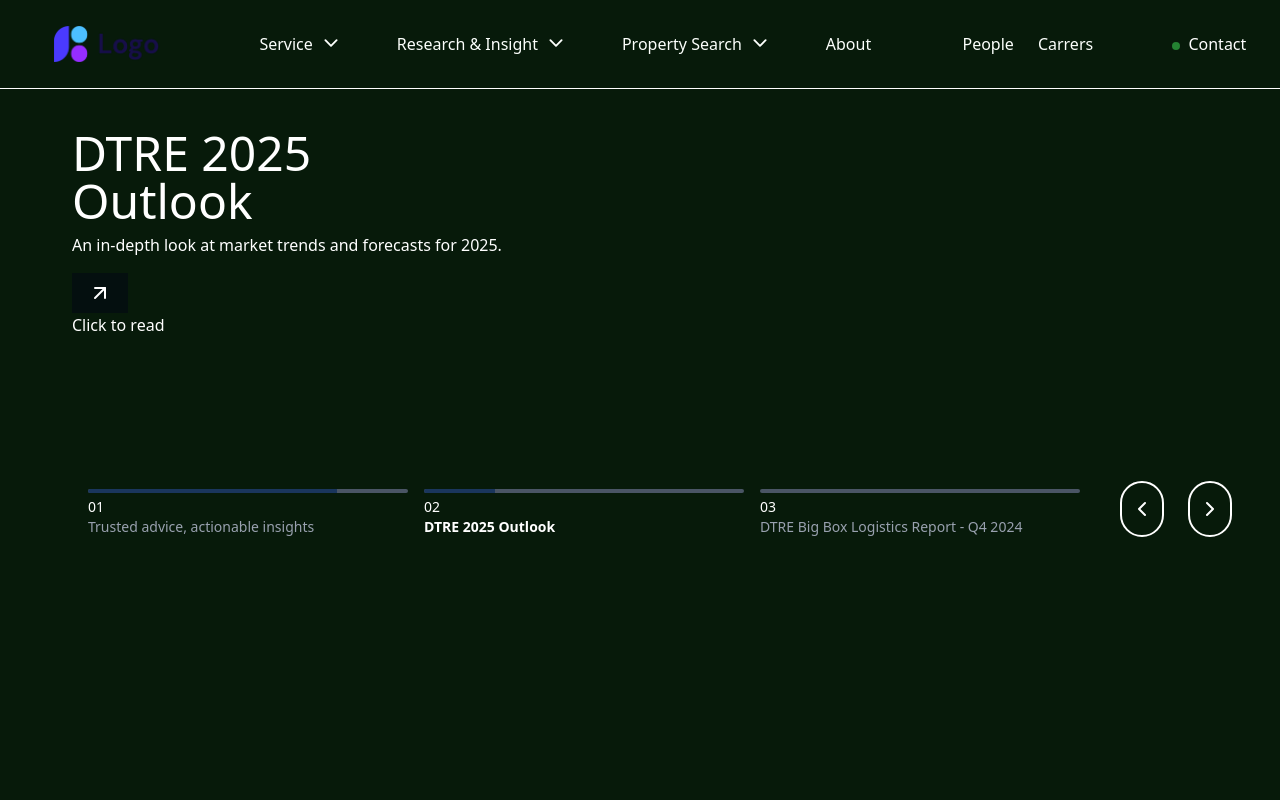
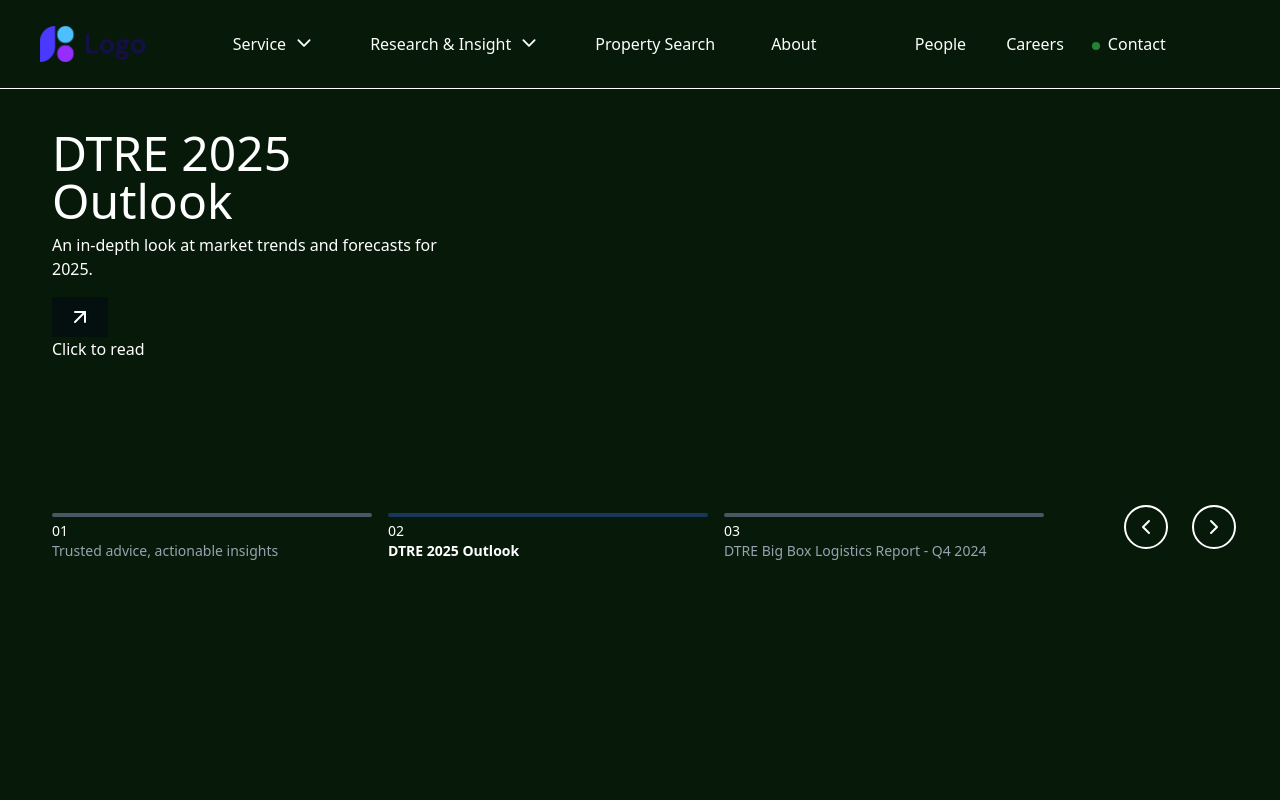
Before and after one commit to Marie-Adedayo/african-group, a React (Vite) app in the folder client/: page / in a window 1280 px wide. Shown: the top 800 px of the page. Built offline with nearby package versions, Linux system fonts and the light colour scheme.

Commit message:
Navbar and Hero Section

```diff
--- a/client/src/Components/Hero.jsx
+++ b/client/src/Components/Hero.jsx
@@ -9,10 +9,24 @@
 import { FiArrowUpRight } from "react-icons/fi";
 
 const slides = [
-  { id: 1, title: "Trusted advice, actionable insights", description: "Stay ahead with expert opinions and strategies for growth.", button: "Click to read" },
-  { id: 2, title: "DTRE 2025 Outlook", description: "An in-depth look at market trends and forecasts for 2025.", button: "Click to read" },
-  { id: 3, title: "DTRE Big Box Logistics Report - Q4 2024", description: "Discover the latest logistics data and key takeaways.", button: "Click to read" },
-
+  {
+    id: 1,
+    title: "Trusted advice, actionable insights",
+    description: "Stay ahead with expert opinions and strategies for growth.",
+    button: "Click to read",
+  },
+  {
+    id: 2,
+    title: "DTRE 2025 Outlook",
+    description: "An in-depth look at market trends and forecasts for 2025.",
+    button: "Click to read",
+  },
+  {
+    id: 3,
+    title: "DTRE Big Box Logistics Report - Q4 2024",
+    description: "Discover the latest logistics data and key takeaways.",
+    button: "Click to read",
+  },
 ];
 
 const Hero = () => {
@@ -20,8 +34,7 @@
   const swiperRef = useRef(null);
 
   return (
-    <div className="bg-[#071a0a] relative w-full min-h-screen flex flex-col gap-10 md:gap-20 items-center text-white">
-
+    <div className="bg-[#071a0a] relative w-full min-h-screen flex flex-col gap-12 md:gap-20 items-center text-white pl-3 md-">
       {/* Swiper */}
       <Swiper
         modules={[Navigation, Autoplay]}
@@ -33,31 +46,33 @@
         className="w-full"
       >
         {slides.map((slide) => (
-          <SwiperSlide key={slide.id} className="flex flex-col items-center text-center md:items-start md:text-start mt-10">
-            <div className="mx-10 md:mx-18">
+          <SwiperSlide
+            key={slide.id}
+            className="flex flex-col items-start text-start mt-10 gap-8 md:gap-10"
+          >
+            <div className="mx-4 md:mx-10">
               <div>
-                    <h1 className="text-5xl w-[400px] font-normal">{slide.title}</h1>
-                    <p className="mt-2">{slide.description}</p>
+                <h1 className="text-4xl md:text-5xl w-[70%] md:w-[400px] font-normal">
+                  {slide.title}
+                </h1>
+                <p className="mt-2 text-sm md:text-base w-[70%] md:w-[400px]">{slide.description}</p>
               </div>
               <div className="mt-4 group flex flex-row">
                 <a href="">
-                        <button className="flex items-center gap-2 text-lg font-semibold bg-[#040f0f] px-4 py-2  hover:bg-[#2ba84a] transition-all duration-300">
-                            <FiArrowUpRight className="w-6 h-6 transition-all duration-500 group-hover:rotate-45 group-hover:scale-110" />
-
+                  <button className="flex items-center gap-2 text-sm md:text-lg font-semibold bg-[#040f0f] px-4 py-2 group-hover:bg-[#2ba84a] transition-all duration-300">
+                    <FiArrowUpRight className="w-5 h-5 md:w-6 md:h-6 transition-all duration-500 group-hover:rotate-45 group-hover:scale-110" />
                   </button>
                   {slide.button}
                 </a>
-
               </div>
             </div>
-
           </SwiperSlide>
         ))}
       </Swiper>
 
-        <div className="w-full flex flex-col md:flex-row gap-4 md:gap-10 mx-10 md:ml-18">
+      <div className="w-full flex flex-col md:flex-row gap-4 md:gap-20">
             {/* Pagination */}
-            <div className="flex gap-4 mt-6 ml-10 md:ml-18">
+            <div className=" gap-4 mt-6 ml-4 md:ml-10 hidden md:flex">
             {slides.map((slide, index) => (
                 <div
                 key={slide.id}
@@ -65,15 +80,23 @@
                 onClick={() => swiperRef.current?.slideToLoop(index)}
                 >
                 {/* Progress bar */}
-                    <div className="w-[20rem] h-1 bg-gray-600 rounded-full overflow-hidden">
+                <div className="w-40 md:w-[20rem] h-1 bg-gray-600 rounded-full overflow-hidden">
                     <div
-                        className={`h-full bg-[#1a365d] transition-all duration-[5000ms] ${index === activeIndex ? "w-full" : "w-0"}`}
+                    className={`h-full bg-[#1a365d] transition-all duration-[5000ms] ${
+                        index === activeIndex ? "w-full" : "w-0"
+                    }`}
                     ></div>
                 </div>
                 {/* Slide Number */}
-                    <p className="text-sm mt-1">{`0${slide.id}`}</p>
+                <p className="text-xs md:text-sm mt-1">{`0${slide.id}`}</p>
                 {/* Slide Label */}
-                    <div className={`text-sm ${index === activeIndex ? "font-bold text-white" : "text-gray-400"}`}>
+                <div
+                    className={`text-xs md:text-sm ${
+                    index === activeIndex
+                        ? "font-bold text-white"
+                        : "text-gray-400"
+                    }`}
+                >
                     {slide.title}
                 </div>
                 </div>
@@ -81,17 +104,21 @@
             </div>
 
             {/* Navigation Arrows */}
-            <div className="flex gap-6 mt-4 item-end">
-                <button className="prev p-2 bg-transparent  border-2 rounded-full hover:bg-gray-700" onClick={() => swiperRef.current?.slidePrev()}>
+            <div className="flex gap-6 mt-96 md:mt-4 items-baseline md:item-end">
+            <button
+                className="prev p-2 bg-transparent border-2 rounded-full hover:bg-gray-700"
+                onClick={() => swiperRef.current?.slidePrev()}
+            >
                 <ChevronLeft className="w-6 h-6 text-white" />
             </button>
-                <button className="next p-2 bg-transparent border-2 rounded-full hover:bg-gray-700" onClick={() => swiperRef.current?.slideNext()}>
+            <button
+                className="next p-2 bg-transparent border-2 rounded-full hover:bg-gray-700"
+                onClick={() => swiperRef.current?.slideNext()}
+            >
                 <ChevronRight className="w-6 h-6 text-white" />
             </button>
             </div>
       </div>
-
-
     </div>
   );
 };
--- a/client/src/Components/Navbar/Mylinks.jsx
+++ b/client/src/Components/Navbar/Mylinks.jsx
@@ -1,172 +1,49 @@
 export const links = [
   {
     name: "Service",
+    description:
+      "Delivering tailored insights into portfolio risks and mitigation strategies to protect asset values and support clients throughout the entire transaction lifecycle.",
     submenu: true,
+    link: "/service",
     sublinks: [
       {
-        Head: "Topwear",
-        sublink: [
-          { name: "T-shirt", link: "/" },
-          { name: "Casual shirts", link: "/" },
-          { name: "formal shirts", link: "/" },
-          { name: "formal shirts", link: "/" },
-          { name: "formal shirts", link: "/" },
-        ],
+        Head: "Lorem Ipsum",
+        name: "Lorem ipsum dolor sit amet, consectetur adipiscing elit.",
+        link: "/service/lorem-ipsum",
       },
       {
-        Head: "Bottomwear",
-        sublink: [
-          { name: "T-shirt", link: "/" },
-          { name: "Casual shirts", link: "/" },
-          { name: "formal shirts", link: "/" },
-          { name: "formal shirts", link: "/" },
-          { name: "formal shirts", link: "/" },
-        ],
+        Head: "Dolor Sit Amet",
+        name: "Sed do eiusmod tempor incididunt ut labore et dolore magna aliqua.",
+        link: "/service/dolor-sit-amet",
       },
       {
-        Head: "innerwear",
-        sublink: [
-          { name: "T-shirt", link: "/" },
-          { name: "Casual shirts", link: "/" },
-          { name: "formal shirts", link: "/" },
-          { name: "formal shirts", link: "/" },
-          { name: "formal shirts", link: "/" },
-        ],
-      },
-
-      {
-        Head: "sleepwear",
-        sublink: [
-          { name: "T-shirt", link: "/" },
-          { name: "Casual shirts", link: "/" },
-          { name: "formal shirts", link: "/" },
-          { name: "formal shirts", link: "/" },
-          { name: "formal shirts", link: "/" },
-        ],
-      },
-      {
-        Head: "footwear",
-        sublink: [
-          { name: "T-shirt", link: "/" },
-          { name: "Casual shirts", link: "/" },
-          { name: "formal shirts", link: "/" },
-          { name: "formal shirts", link: "/" },
-          { name: "formal shirts", link: "/" },
-        ],
+        Head: "Consectetur Adipiscing",
+        name: "Ut enim ad minim veniam, quis nostrud exercitation ullamco laboris.",
+        link: "/service/consectetur-adipiscing",
       },
     ],
   },
   {
     name: "Research & Insight",
+    description:
+      "We surface and deliver verifiable long-term industry trends, as well as granular asset-by-asset understandings that unlock actionable recommendations for our clients.",
     submenu: true,
+    link: "/research-insight",
     sublinks: [
       {
-        Head: "Topwear",
-        sublink: [
-          { name: "T-shirt", link: "/" },
-          { name: "Casual shirts", link: "/" },
-          { name: "formal shirts", link: "/" },
-          { name: "formal shirts", link: "/" },
-          { name: "formal shirts", link: "/" },
-        ],
+        Head: "Industry Trends",
+        name: "Discover key insights into long-term trends and market behaviors.",
+        link: "/research-insight/industry-trends",
       },
       {
-        Head: "Bottomwear",
-        sublink: [
-          { name: "T-shirt", link: "/" },
-          { name: "Casual shirts", link: "/" },
-          { name: "formal shirts", link: "/" },
-          { name: "formal shirts", link: "/" },
-          { name: "formal shirts", link: "/" },
-        ],
+        Head: "Market Analysis",
+        name: "Analyze market performance with actionable insights.",
+        link: "/research-insight/market-analysis",
       },
       {
-        Head: "innerwear",
-        sublink: [
-          { name: "T-shirt", link: "/" },
-          { name: "Casual shirts", link: "/" },
-          { name: "formal shirts", link: "/" },
-          { name: "formal shirts", link: "/" },
-          { name: "formal shirts", link: "/" },
-        ],
-      },
-
-      {
-        Head: "sleepwear",
-        sublink: [
-          { name: "T-shirt", link: "/" },
-          { name: "Casual shirts", link: "/" },
-          { name: "formal shirts", link: "/" },
-          { name: "formal shirts", link: "/" },
-          { name: "formal shirts", link: "/" },
-        ],
-      },
-      {
-        Head: "footwear",
-        sublink: [
-          { name: "T-shirt", link: "/" },
-          { name: "Casual shirts", link: "/" },
-          { name: "formal shirts", link: "/" },
-          { name: "formal shirts", link: "/" },
-          { name: "formal shirts", link: "/" },
-        ],
-      },
-    ],
-  },
-  {
-    name: "Property Search",
-    submenu: true,
-    sublinks: [
-      {
-        Head: "Topwear",
-        sublink: [
-          { name: "T-shirt", link: "/" },
-          { name: "Casual shirts", link: "/" },
-          { name: "formal shirts", link: "/" },
-          { name: "formal shirts", link: "/" },
-          { name: "formal shirts", link: "/" },
-        ],
-      },
-      {
-        Head: "Bottomwear",
-        sublink: [
-          { name: "T-shirt", link: "/" },
-          { name: "Casual shirts", link: "/" },
-          { name: "formal shirts", link: "/" },
-          { name: "formal shirts", link: "/" },
-          { name: "formal shirts", link: "/" },
-        ],
-      },
-      {
-        Head: "innerwear",
-        sublink: [
-          { name: "T-shirt", link: "/" },
-          { name: "Casual shirts", link: "/" },
-          { name: "formal shirts", link: "/" },
-          { name: "formal shirts", link: "/" },
-          { name: "formal shirts", link: "/" },
-        ],
-      },
-
-      {
-        Head: "sleepwear",
-        sublink: [
-          { name: "T-shirt", link: "/" },
-          { name: "Casual shirts", link: "/" },
-          { name: "formal shirts", link: "/" },
-          { name: "formal shirts", link: "/" },
-          { name: "formal shirts", link: "/" },
-        ],
-      },
-      {
-        Head: "footwear",
-        sublink: [
-          { name: "T-shirt", link: "/" },
-          { name: "Casual shirts", link: "/" },
-          { name: "formal shirts", link: "/" },
-          { name: "formal shirts", link: "/" },
-          { name: "formal shirts", link: "/" },
-        ],
+        Head: "Asset Reports",
+        name: "Explore detailed reports about specific assets and their potential.",
+        link: "/research-insight/asset-reports",
       },
     ],
   },
--- a/client/src/Components/Navbar/NavLinks.jsx
+++ b/client/src/Components/Navbar/NavLinks.jsx
@@ -1,58 +1,67 @@
 import React, { useState } from "react";
 import { Link } from "react-router-dom";
 import { links } from "./Mylinks";
+import { FiArrowUpRight } from "react-icons/fi";
 
 const NavLinks = () => {
   const [heading, setHeading] = useState("");
   const [subHeading, setSubHeading] = useState("");
+
   return (
     <>
       {links.map((link) => (
-        <div>
+        <div key={link.name}>
           <div className="px-3 text-left md:cursor-pointer group">
+            {/* Main Nav Item */}
             <h1
-              className="py-7 flex justify-between items-center md:pr-0 pr-5 group"
+              className=" py-0 md:py-7 flex justify-between items-center md:pr-0 pr-5 group"
               onClick={() => {
                 heading !== link.name ? setHeading(link.name) : setHeading("");
                 setSubHeading("");
               }}
             >
               {link.name}
-              <span className="text-lg text-[#FCFFFC] md:hidden inline">
+              {/* Mobile Icon */}
+              <span className="text-xl md:hidden inline">
                 <ion-icon
-                  name={`${
-                    heading === link.name ? "chevron-up" : "chevron-down"
-                  }`}
+                  name={heading === link.name ? "chevron-up" : "chevron-down"}
                 ></ion-icon>
               </span>
-              <span className="text-xl md:mt-1 md:ml-2  md:block hidden group-hover:rotate-180 group-hover:-mt-2">
+              {/* Desktop Icon */}
+              <span className="text-xl md:mt-1 md:ml-2 md:block hidden group-hover:rotate-180 group-hover:-mt-2">
                 <ion-icon name="chevron-down"></ion-icon>
               </span>
             </h1>
-            {link.submenu && (
-              <div>
-                <div className="absolute top-20 hidden group-hover:md:block hover:md:block">
-                  <div className="py-3">
-                    <div
-                      className="w-4 h-4 left-3 absolute mt-1 bg-[#FCFFFC] rotate-45"
-                    ></div>
+
+            {/* Desktop Dropdown */}
+            {link.submenu && link.sublinks && (
+              <div className="absolute top-20 hidden group-hover:md:block hover:md:block z-50">
+                <div className="grid grid-cols-2 gap-6 p-6 bg-white shadow-lg rounded-lg">
+                  {/* First Section */}
+                  <div className="flex flex-col space-y-6">
+                    <h1 className="text-2xl font-bold">{link.name}</h1>
+                    <p className="text-gray-700">{link.description}</p>
+                    <div className="mt-4 group flex flex-row">
+                      <a href={link.link}>
+                        <button className="flex items-center gap-2 text-sm text-white md:text-lg font-semibold bg-[#040f0f] px-4 py-2 group-hover:bg-[#2ba84a] transition-all duration-300">
+                          View All
+                          <FiArrowUpRight className="w-4 h-4 md:w-6 md:h-6 transition-all duration-500 group-hover:rotate-45 group-hover:scale-110" />
+                        </button>
+                      </a>
+                    </div>
                   </div>
-                  <div className="bg-white p-5 grid grid-cols-3 gap-10">
-                    {link.sublinks.map((mysublinks) => (
-                      <div>
-                        <h1 className="text-lg font-semibold">
-                          {mysublinks.Head}
-                        </h1>
-                        {mysublinks.sublink.map((slink) => (
-                          <li className="text-sm text-gray-600 my-2.5">
-                            <Link
-                              to={slink.link}
-                              className="hover:text-primary"
-                            >
-                              {slink.name}
-                            </Link>
-                          </li>
-                        ))}
+
+                  {/* Second Section */}
+                  <div className="grid grid-cols-2 gap-4">
+                    {link.sublinks.map((sublink) => (
+                      <div
+                        key={sublink.Head}
+                        className="bg-gray-100 shadow-md p-4 rounded-lg"
+                      >
+                        <h2 className="text-lg font-semibold">{sublink.Head}</h2>
+                        <p className="text-sm text-gray-700 mt-2">
+                          {sublink.name}
+                        </p>
                       </div>
                     ))}
                   </div>
@@ -60,50 +69,42 @@
               </div>
             )}
           </div>
-          {/* Mobile menus */}
+
+          {/* Mobile Dropdown */}
           <div
-            className={`
-            ${heading === link.name ? "md:hidden" : "hidden"}
-          `}
+            className={`${
+              heading === link.name ? "block md:hidden" : "hidden"
+            } `} // Added margin-top for mobile links
           >
-            {/* sublinks */}
-            {link.sublinks.map((slinks) => (
-              <div>
-                <div>
+            {link.submenu &&
+              link.sublinks &&
+              link.sublinks.map((sublink) => (
+                <div key={sublink.Head}>
                   <h1
                     onClick={() =>
-                      subHeading !== slinks.Head
-                        ? setSubHeading(slinks.Head)
+                      subHeading !== sublink.Head
+                        ? setSubHeading(sublink.Head)
                         : setSubHeading("")
                     }
-                    className="py-4 pl-7 font-semibold flex justify-between items-center md:pr-0 pr-5"
+                    className="font-semibold p-2 flex items-center"
                   >
-                    {slinks.Head}
+                    {sublink.Head}
 
-                    <span className="text-xl md:mt-1 md:ml-2 inline">
-                      <ion-icon
-                        name={`${
-                          subHeading === slinks.Head
-                            ? "chevron-up"
-                            : "chevron-down"
-                        }`}
-                      ></ion-icon>
-                    </span>
                   </h1>
                   <div
                     className={`${
-                      subHeading === slinks.Head ? "md:hidden" : "hidden"
-                    }`}
+                      subHeading === sublink.Head ? "block" : "hidden"
+                    } pl-10`}
                   >
-                    {slinks.sublink.map((slink) => (
-                      <li className="py-3 pl-14">
-                        <Link to={slink.link}>{slink.name}</Link>
-                      </li>
-                    ))}
+                    {sublink.sublink &&
+                      sublink.sublink.map((item) => (
+                        <li key={item.name} className="py-2 text-sm">
+                          <Link to={item.link}>{item.name}</Link>
+                        </li>
+                      ))}
                   </div>
                 </div>
-              </div>
-            ))}
+              ))}
           </div>
         </div>
       ))}
--- a/client/src/Components/Navbar/Navbar.jsx
+++ b/client/src/Components/Navbar/Navbar.jsx
@@ -3,73 +3,93 @@
 import Logo from "../../assets/Logo.png";
 import Button from "../Button";
 import NavLinks from "./NavLinks";
+
 const Navbar = () => {
   const [open, setOpen] = useState(false);
+
   return (
     <nav className="bg-[#071a0a]">
-      <div className="flex items-center font-medium justify-around text-[#FCFFFC] border-b-1 border-white">
-        <div className="z-50 p-5 md:w-auto w-full flex justify-between">
+      <div className="flex items-center font-medium justify-between text-[#FCFFFC] border-b border-white px-4 md:px-10">
+        {/* Logo and Menu Toggle */}
+        <div className=" md:w-auto w-full flex justify-between">
           <img src={Logo} alt="logo" className="md:cursor-pointer h-9" />
-          <div className="text-3xl md:hidden" onClick={() => setOpen(!open)}>
+          <div className="z-50 md:z-0 text-3xl md:hidden" onClick={() => setOpen(!open)}>
             <ion-icon name={`${open ? "close" : "menu"}`}></ion-icon>
           </div>
         </div>
-        <ul className="md:flex hidden  items-center gap-8 ">
-          <NavLinks />
+
+        {/* Desktop Navigation */}
+        <ul className="hidden md:flex items-center gap-8">
+          <NavLinks isMobile={false} />
           <li>
-            <Link to="/" className="py-7 px-3 inline-block">
+              <Link to="/" className="py-2 px-3 ">
+                Property Search
+              </Link>
+          </li>
+          <li>
+            <Link to="/" className="py-2 px-3">
               About
             </Link>
           </li>
+        </ul>
 
-        </ul>
-        <div className="md:block hidden">
-          <div className="flex list-none flex-row">
+
+
+        <div className=" hidden md:block">
+          <div className="flex flex-col md:flex-row gap-4">
+            <div className="flex flex-col md:flex-row gap-4 list-none">
               <li>
-              <Link to="/" className="py-7 px-3 inline-block">
+                <Link to="/" className="py-2 px-3 ">
                   People
                 </Link>
               </li>
               <li>
-              <Link to="/" className="py-7 px-3 inline-block">
-                Carrers
+                <Link to="/" className="py-2 px-3 ">
+                  Careers
                 </Link>
               </li>
             </div>
-        </div>
-        <div className="md:block hidden">
+
             <Button />
+
           </div>
 
-        {/* Mobile nav */}
+        </div>
+
+        {/* Mobile Navigation */}
+        <div>
           <ul
-          className={`
-        md:hidden bg-white fixed w-full top-0 overflow-y-auto bottom-0 py-24 pl-4
-        duration-500 ${open ? "left-0" : "left-[-100%]"}
-        `}
+            className={`fixed md:hidden bg-[#071a0a] pt-14 w-full top-0 bottom-0 overflow-y-auto z-40 duration-500 ${
+              open ? "left-0" : "left-[-100%]"
+            }`}
           >
-
-          <NavLinks />
+            <NavLinks isMobile={true} />
             <li>
-            <Link to="/" className="py-7 px-3 inline-block">
+              <Link to="/" className="py-2 px-3 block">
                 About
               </Link>
             </li>
-          <div className="py-5">
+            <div className="py-0 pl-0 md:py-5 md:pl-4">
               <li>
-              <Link to="/" className="py-7 px-3 inline-block">
+                <Link to="/" className="py-2 px-3 block">
+                  Property Search
+                </Link>
+              </li>
+              <li>
+                <Link to="/" className="py-2 px-3 block">
                   People
                 </Link>
               </li>
               <li>
-              <Link to="/" className="py-7 px-3 inline-block">
-                Carrers
+                <Link to="/" className="py-2 px-3 block">
+                  Careers
                 </Link>
               </li>
               <Button />
             </div>
           </ul>
         </div>
+      </div>
     </nav>
   );
 };
```
Lines whose indentation alone changed are shown as unchanged.
